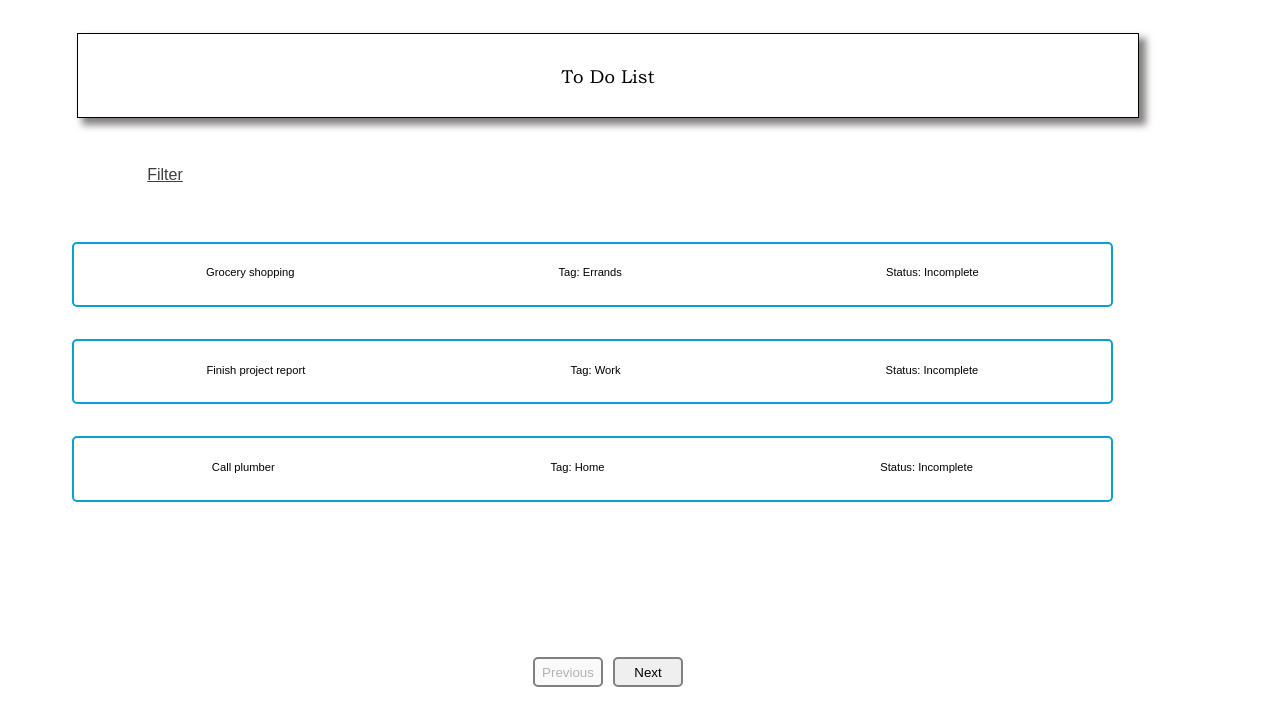
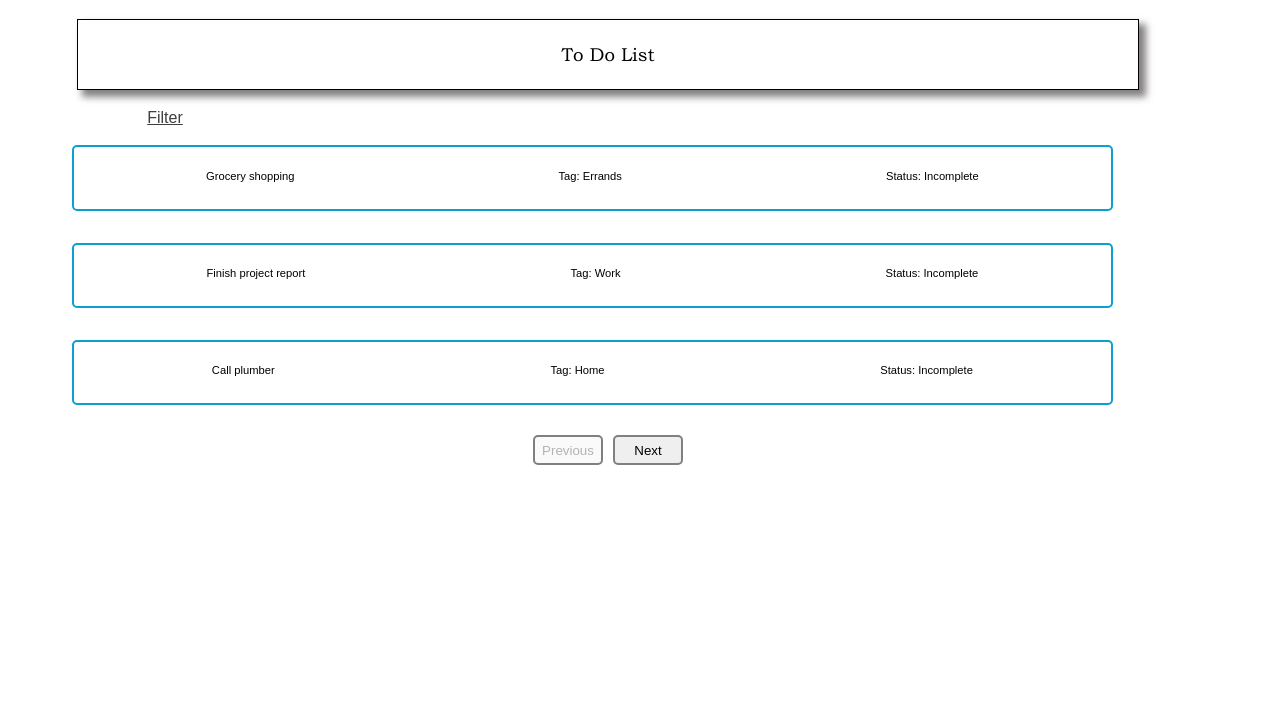
Before and after one commit to NatsuDrag9/todo-list-app, a React (Vite) app: page / in a window 1280 px wide. Shown: the top 726 px of the page. Built offline with nearby package versions, Linux system fonts and the light colour scheme.

Commit message:
Updated height and spacing between components

```diff
--- a/src/components/todoList.scss
+++ b/src/components/todoList.scss
@@ -8,13 +8,13 @@
   margin: 0 2rem;
   /* border: 1px solid white; */
   width: 90%;
-  height: 90%;
+  height: 60%;
   font-family: Arial, Helvetica, sans-serif;
 
   h3 {
     border: 1px solid black;
     width: 90%;
-    height: 60px;
+    height: 50px;
     display: flex;
     justify-content: center;
     align-items: center;
@@ -28,7 +28,7 @@
   .filter {
     display: flex;
     width: 80%;
-    height: 2%;
+    height: 1%;
     transition: height 0.3s ease;
     a {
       text-decoration: underline;
@@ -88,7 +88,7 @@
 
   .task-wrapper {
     width: 100%;
-    height: 50%;
+    height: 55%;
     // border: 1px solid black;
 
     .task {
```
